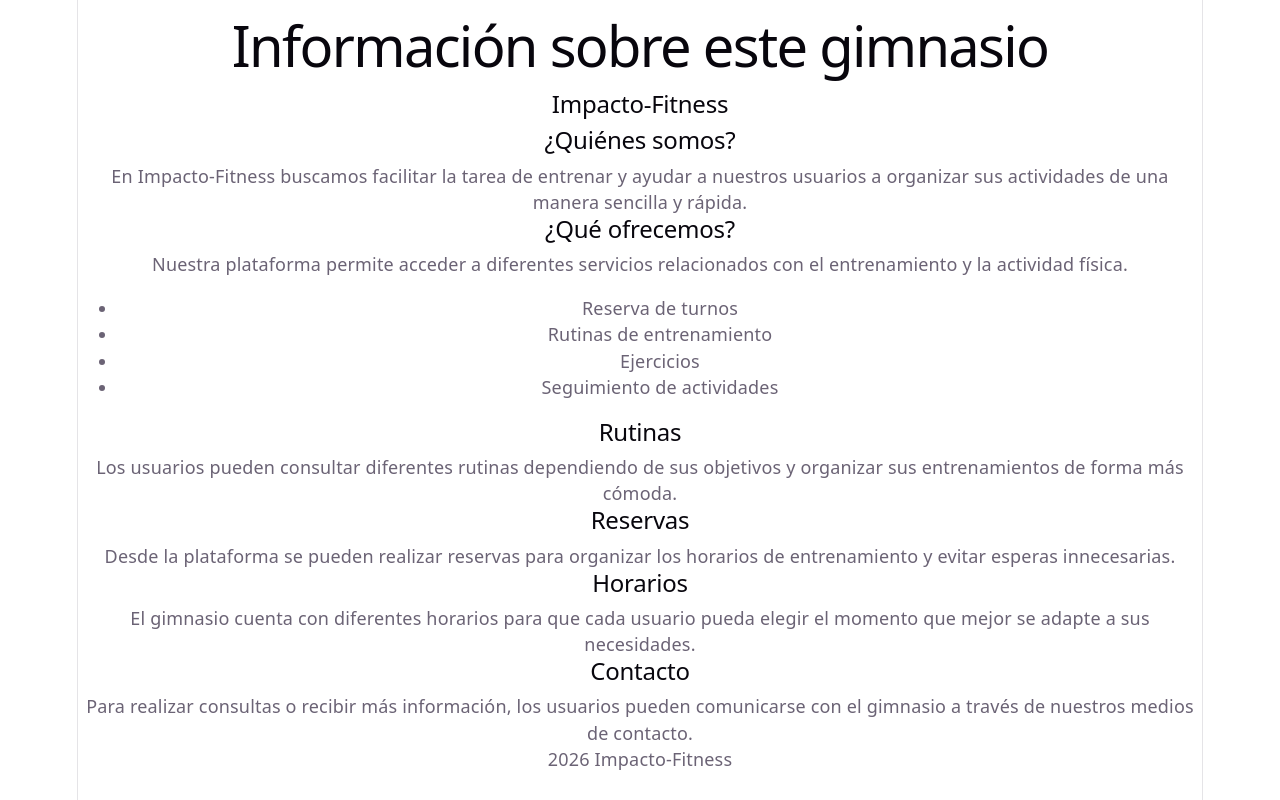
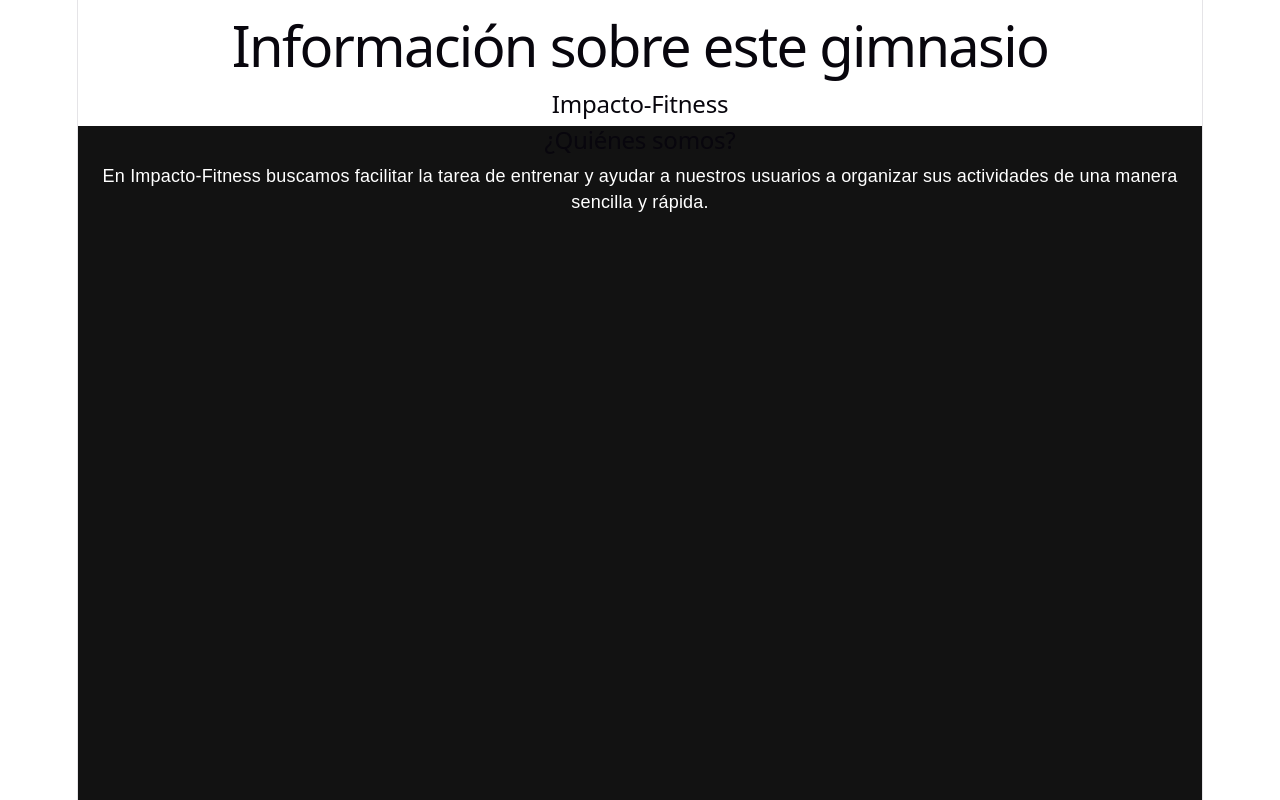
Before and after one commit to mateobaudracco22/ImpactoFitness, a React (Vite) app: page /informacion in a window 1280 px wide. Shown: the top 800 px of the page. Built offline with nearby package versions, Linux system fonts and the light colour scheme.

Commit message:
modificando información

```diff
--- a/src/paginas/informacion.jsx
+++ b/src/paginas/informacion.jsx
@@ -12,7 +12,7 @@ function Info() {
 
             <main className="contenedor">
 
-                <div className="Info">
+                <div className="info">
                     <h2>¿Quiénes somos?</h2>
                     <p>
                         En Impacto-Fitness buscamos facilitar la tarea de entrenar
@@ -21,7 +21,7 @@ function Info() {
                     </p>
                 </div>
 
-                <div className="Info">
+                <div className="info">
                     <h2>¿Qué ofrecemos?</h2>
                     <p>
                         Nuestra plataforma permite acceder a diferentes servicios
@@ -36,7 +36,7 @@ function Info() {
                     </ul>
                 </div>
 
-                <div className="Info">
+                <div className="info">
                     <h2>Rutinas</h2>
                     <p>
                         Los usuarios pueden consultar diferentes rutinas dependiendo
@@ -45,7 +45,7 @@ function Info() {
                     </p>
                 </div>
 
-                <div className="Info">
+                <div className="info">
                     <h2>Reservas</h2>
                     <p>
                         Desde la plataforma se pueden realizar reservas para
@@ -54,7 +54,7 @@ function Info() {
                     </p>
                 </div>
 
-                <div className="Info">
+                <div className="info">
                     <h2>Horarios</h2>
                     <p>
                         El gimnasio cuenta con diferentes horarios para que cada
@@ -63,7 +63,7 @@ function Info() {
                     </p>
                 </div>
 
-                <div className="Info">
+                <div className="info">
                     <h2>Contacto</h2>
                     <p>
                         Para realizar consultas o recibir más información,
```
